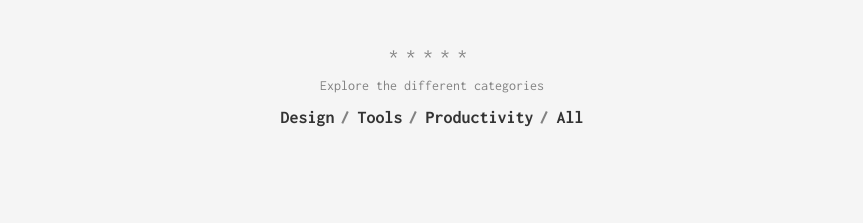
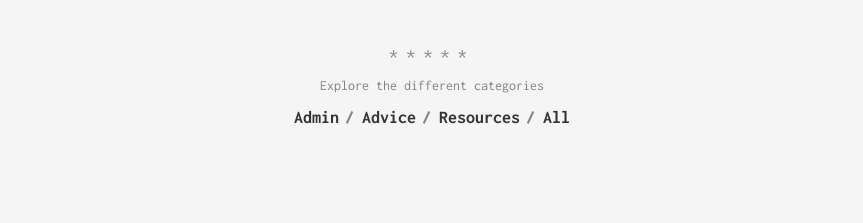
Before and after one commit to ubcgga/ubcgga.github.io, a Jekyll site: the page built from index.html, in a window 1280 px wide. Shown: the part 752-975 px from the top of the page, without its empty margins (208-1071 px from the left). Built offline with Jekyll 4.4.1, drawn with Linux system fonts in a browser that asks for light colours.

Commit message:
changed yaml categories

```diff
--- a/_data/categories.yml
+++ b/_data/categories.yml
@@ -1,8 +1,8 @@
-- slug: design
-  name: Design
+- slug: admin
+  name: Admin
 
-- slug: tools
-  name: Tools
+- slug: advice
+  name: Advice
 
-- slug: productivity
-  name: Productivity
+- slug: resources
+  name: Resources
```
